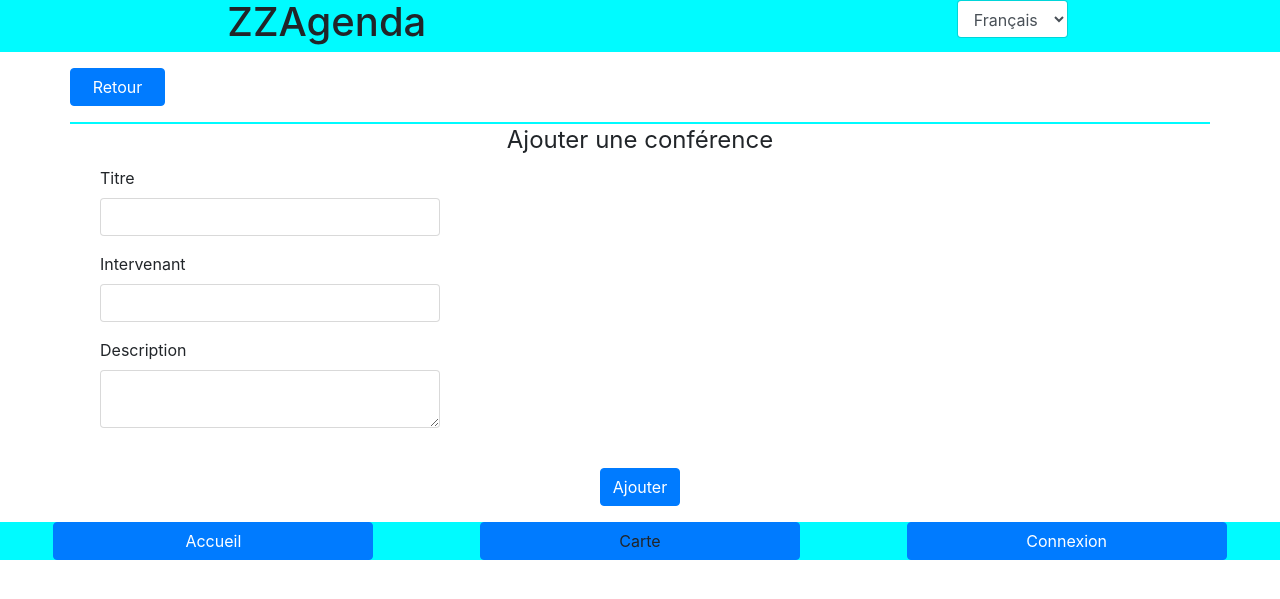
After one commit to LavThibault/ZZAgenda, a PHP site: page /ajoutConf.php in a window 1280 px wide. The commit adds this page. Shown: the top 599 px of the page. Run offline with PHP 8.4, Linux system fonts and the light colour scheme; some libraries are stand-ins or nearby versions.

Commit message:
Page ajout des conférences + Modification header pour choix des langues

```diff
--- /dev/null
+++ b/ajoutConf.php
@@ -0,0 +1,73 @@
+<!DOCTYPE html>
+<html>
+  <head>
+    <meta charset="utf-8">
+    <link rel="stylesheet" href="css/bootstrap/bootstrap.css" type="text/css">
+    <link rel="stylesheet" href="css/style.css" type="text/css">
+    <script src="https://cdnjs.cloudflare.com/ajax/libs/popper.js/1.11.0/umd/popper.min.js"></script>
+    <title>ZZAgenda</title>
+  </head>
+  <body>
+
+    <!-- Header -->
+    <?php include 'include/header.php' ?>
+
+    <div class="container">
+      <div class="row" id="pageTitle">
+        <a type="button" class="btn btn-primary col-1 mb-3 mt-3" href="admin.php">Retour</a>
+
+      </div>
+    </div>
+
+    <div class="container">
+
+  	     <form class="form-horizontal">
+           <fieldset>
+
+             <!-- Form Name -->
+             <legend><center>Ajouter une conférence</center></legend>
+
+             <!-- Text input-->
+             <div class="form-group">
+               <label class="col-md-4 control-label" for="requestid">Titre</label>
+               <div class="col-md-4">
+                 <input id="requestid" name="reqid" class="form-control input-md" required="" type="text">
+               </div>
+             </div>
+
+             <!-- Text input-->
+             <div class="form-group">
+               <label class="col-md-4 control-label" for="requestid">Intervenant</label>
+               <div class="col-md-4">
+                 <input id="requestid" name="reqid" class="form-control input-md" required="" type="text">
+               </div>
+             </div>
+
+              <!-- Textarea -->
+              <div class="form-group">
+                <label class="col-md-4 control-label" for="dis">Description</label>
+                <div class="col-md-4">
+                  <textarea class="form-control" id="dis" name="dis"></textarea>
+                </div>
+              </div>
+
+
+              </div>
+              <!-- Button -->
+              <div class="form-group">
+                <label class="col-md-4 control-label" for="submit"></label><center>
+                <div class="col-md-4">
+                  <button id="submit" name="submit" class="btn btn-primary">Ajouter</button>
+                </div></center>
+              </div>
+
+            </fieldset>
+          </form>
+
+
+       </div>
+
+    <!-- Footer -->
+    <?php include 'include/footer.php' ?>
+  </body>
+</html>
--- a/css/style.css
+++ b/css/style.css
@@ -1,3 +1,7 @@
 .container-fluid{
   background-color: #00fbff;
 }
+
+#pageTitle{
+  box-shadow: 0 2px 0 #00fbff;
+}
--- a/include/header.php
+++ b/include/header.php
@@ -5,15 +5,11 @@
         <h1>ZZAgenda</h1>
       </div>
 
-      <div class="dropdown">
-        <button class="btn btn-secondary dropdown-toggle" type="button" id="dropdownMenuButton" data-toggle="dropdown" aria-haspopup="true" aria-expanded="false">
-          Dropdown button
-        </button>
-        <div class="dropdown-menu" aria-labelledby="dropdownMenuButton">
-          <a class="dropdown-item" href="#">Action</a>
-          <a class="dropdown-item" href="#">Another action</a>
-          <a class="dropdown-item" href="#">Something else here</a>
-        </div>
+      <div>
+        <select id="issuetype" name="issuetype" class="form-control" onChange="window.location.href=this.value">
+          <option value="#">Français</option>
+          <option value="#">Anglais</option>
+        </select>
       </div>
 
     </div>
```
Also changed, not shown: admin.php (+7 -6 lines).
